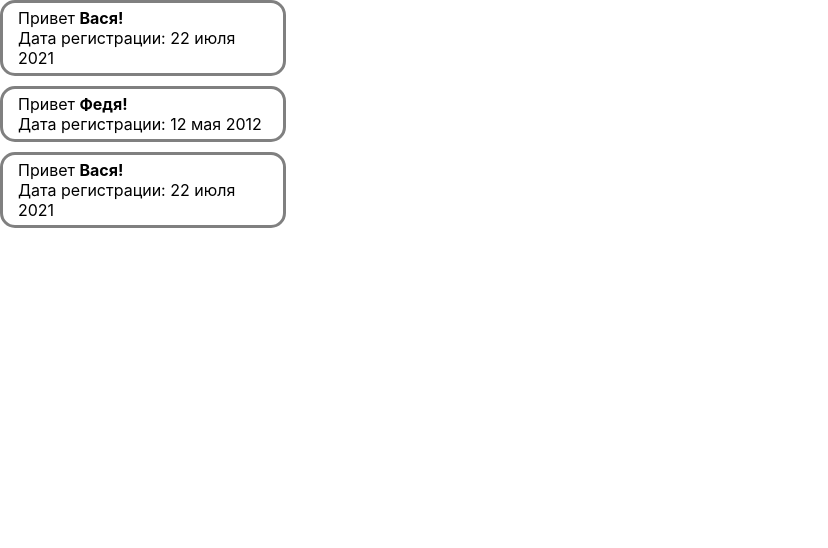
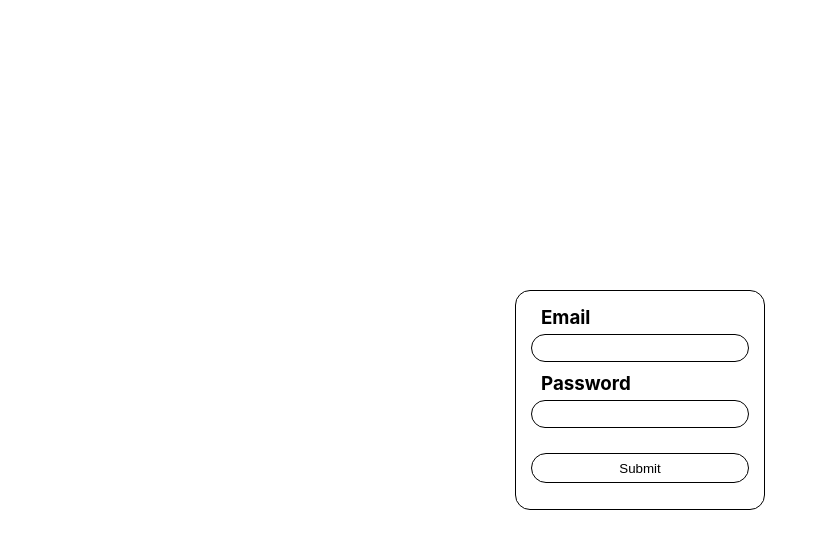
Before and after one commit to Daniel-sus/React-tutorials, a React (Create React App) app: page / in a window 1280 px wide. Shown: the top 548 px of the page, without its empty margins (0-828 px from the left). Built offline with nearby package versions, Linux system fonts and the light colour scheme.

Commit message:
сделал 2 дз

```diff
--- a/src/index.css
+++ b/src/index.css
@@ -11,3 +11,6 @@ code {
   font-family: source-code-pro, Menlo, Monaco, Consolas, 'Courier New',
     monospace;
 }
+*{
+  box-sizing: border-box;
+}
--- a/src/index.js
+++ b/src/index.js
@@ -2,7 +2,7 @@ import React from 'react';
 import ReactDOM from 'react-dom';
 import './index.css';
 
-import App from "./tutorial-1/App"
+import App from "./tutorial-2/App"
 
 ReactDOM.render(
   <React.StrictMode>
--- a/src/tutorial-1/components/ProfileComponent.jsx
+++ b/src/tutorial-1/components/ProfileComponent.jsx
@@ -30,8 +30,12 @@ const ProfileComponent = ({ name, registredAt }) => {
         Привет <b>{name.split(" ")[0]}!</b>
       </div>
       <div>
-        Дата регистрации: {registredAt.getDate()}{" "}
-        {monthToStr(registredAt.getMonth())} {registredAt.getFullYear()}
+        Дата регистрации:{" "}
+        {registredAt.toLocaleString("ru-RU", {
+          year: "numeric",
+          month: "long",
+          day: "numeric",
+        })}
       </div>
     </div>
   );
--- /dev/null
+++ b/src/tutorial-2/App.js
@@ -0,0 +1,42 @@
+function App() {
+
+    let email = ""
+    let password = ""
+
+    const handleChange = (event) => {
+        if (event.target.name === "email") {
+            email = event.target.value
+
+        } else {
+            password = event.target.value
+        }
+    }
+    const handleSubmit = (event) => {
+        event.preventDefault()
+        if(email === "") {
+            alert("заполни email ")
+        }
+        else if (password === "") {
+            alert("заполни password ")
+        }
+        else {
+            console.log({email, password})
+            email = ""
+            password = ""
+            event.target.reset()
+    }
+
+    }
+    return(
+        <div style={{ width: "100%", height: "100vh" ,display: "flex", justifyContent: "center", alignItems: "center" }}>
+        <form onSubmit={handleSubmit} style={{ width: "250px", height: "220px" ,padding: "15px", border: "1px solid black", borderRadius: "15px", display: "flex", flexDirection: "column", alignItems: "center" }}>
+            <h3 style={{margin: 0, padding: 0, paddingLeft: "10px", alignSelf: "flex-start", paddingBottom: 5}}>Email</h3>
+            <input type="text" name="email"  onChange={handleChange} style={{outline: "none", width: "100%", height: "28px", padding: "5px 15px", border: "1px solid black", borderRadius: "15px", marginBottom: "10px"}}/>
+            <h3 style={{margin: 0, padding: 0, paddingLeft: "10px", alignSelf: "flex-start",paddingBottom: 5}}>Password</h3>
+            <input type="password" name="password" onChange={handleChange} style={{outline: "none", width: "100%", height: "28px", padding: "5px 15px", border: "1px solid black", borderRadius: "15px", marginBottom: "10px"}}/>
+            <button type="submit" style={{width: "100%", height: "30px", marginTop: "15px", color: "black", backgroundColor: "white", border: "1px solid black", borderRadius: "15px"}}>Submit</button>
+        </form>
+        </div>
+    )
+}
+export default App
```
